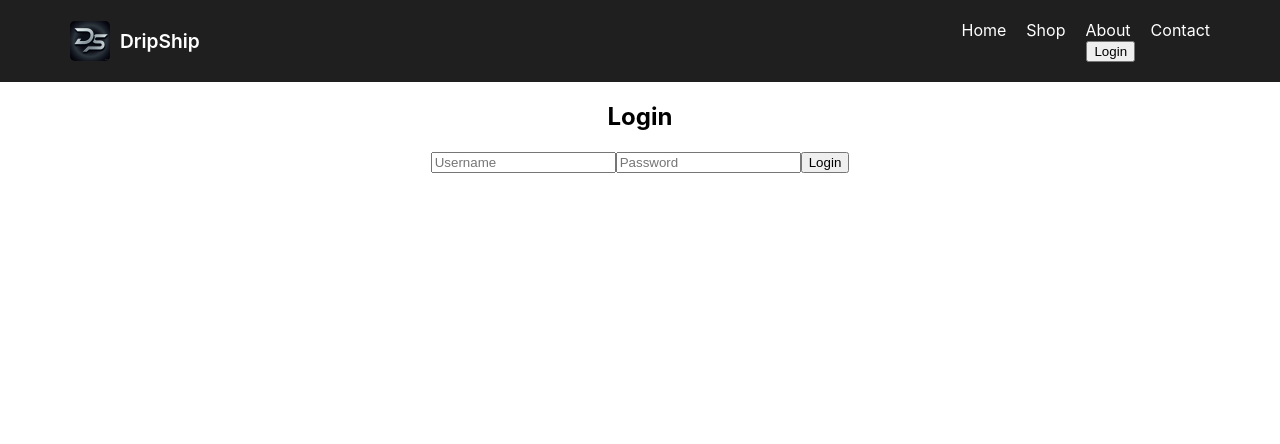
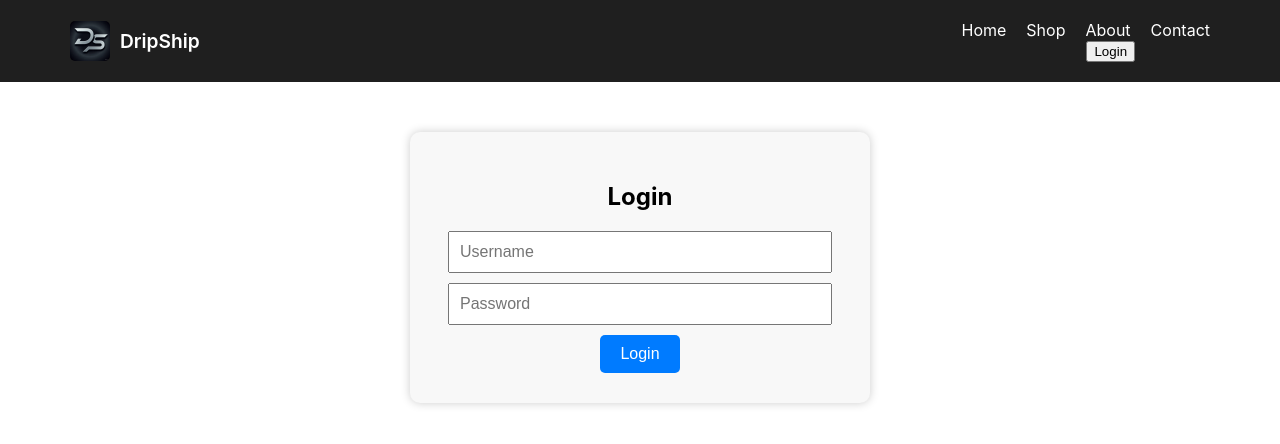
Before and after one commit to NikhilAnkola/DripShip, a React (Create React App) app: page / in a window 1280 px wide. Both pictures are taken after a click on the button "Login". Shown: the top 444 px of the page. Built offline with nearby package versions, Linux system fonts and the light colour scheme; the HTML template or start-up script is replaced by a standard one.

Commit message:
Update Login.css

```diff
--- a/src/Login.css
+++ b/src/Login.css
@@ -0,0 +1,38 @@
+/* Login.css */
+
+.login-container {
+  max-width: 400px;
+  margin: 50px auto;
+  padding: 30px;
+  background: #f8f8f8;
+  border-radius: 10px;
+  box-shadow: 0 0 10px #ccc;
+  text-align: center;
+}
+
+.login-container input {
+  display: block;
+  width: 90%;
+  padding: 10px;
+  margin: 10px auto;
+  font-size: 16px;
+}
+
+.login-container button {
+  padding: 10px 20px;
+  font-size: 16px;
+  cursor: pointer;
+  background: #007bff;
+  color: white;
+  border: none;
+  border-radius: 5px;
+}
+
+.login-container button:hover {
+  background: #0056b3;
+}
+
+.error {
+  color: red;
+  margin-top: 10px;
+}
```
